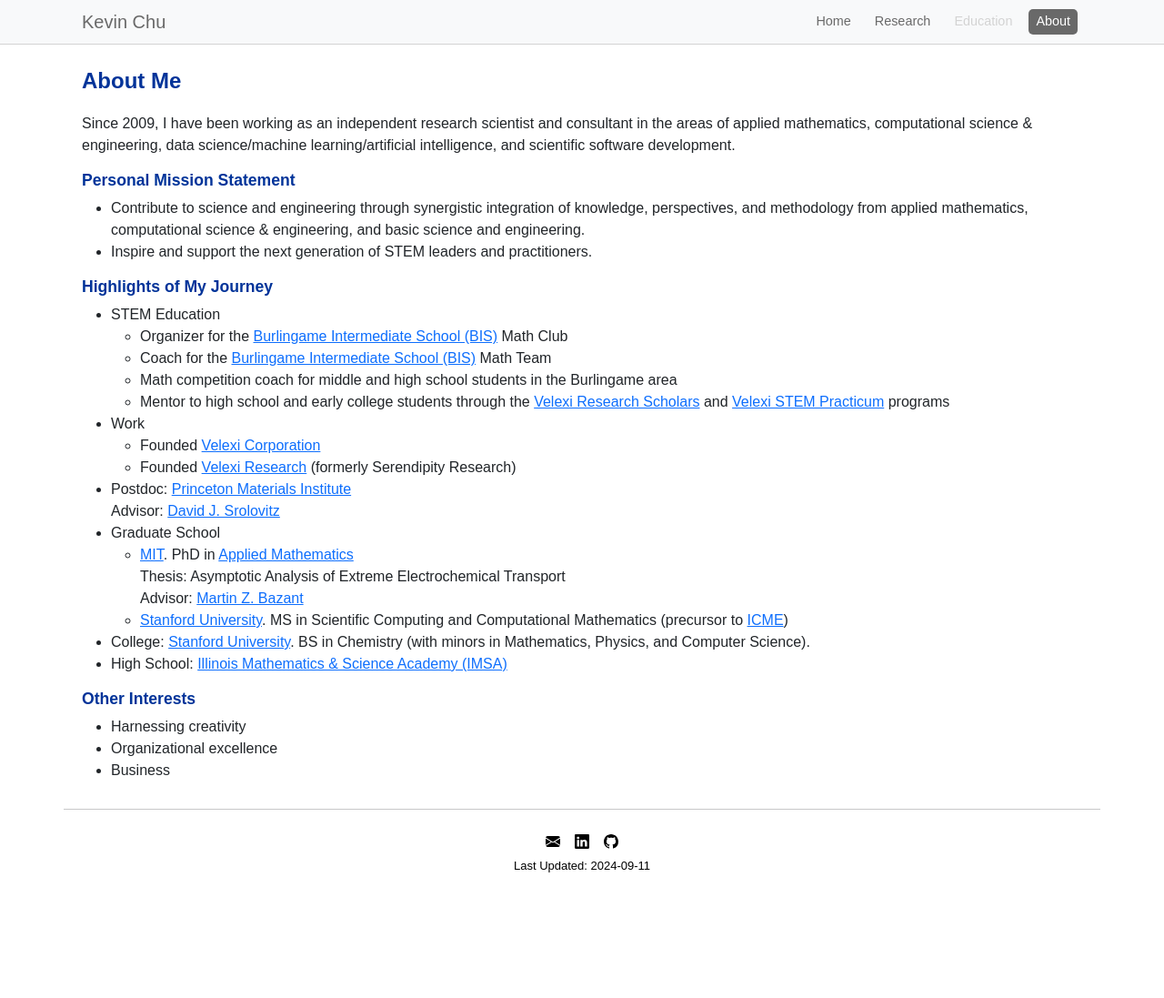
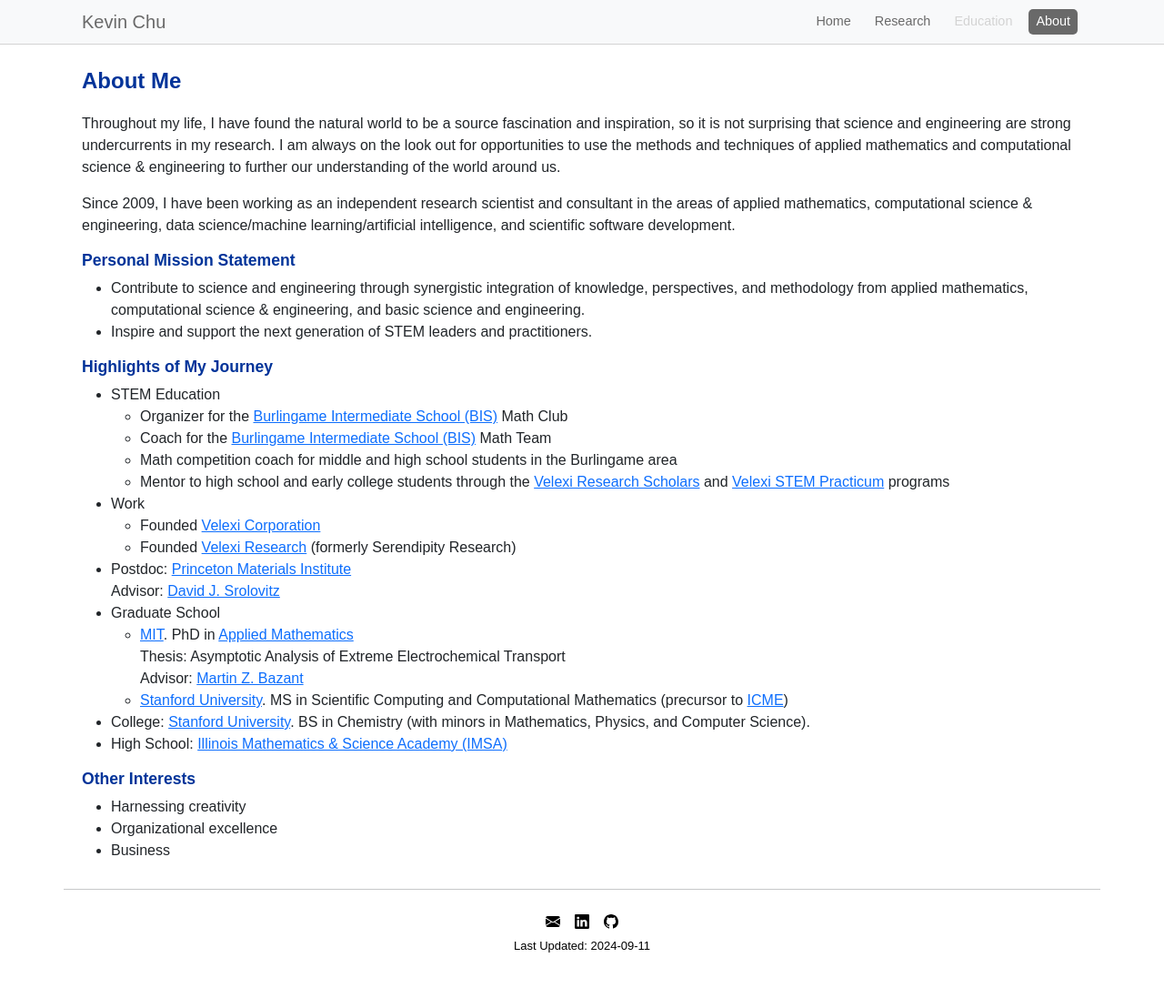
Before and after one commit to ktchu/ktchu.github.io, a Jekyll site: the page built from about.html, in a window 1280 px wide. Shown: the whole page at 91% size. Built offline with Jekyll 4.4.1, drawn with Linux system fonts in a browser that asks for light colours; before the commit the page ends 1009 px from its top, so only the background shows below that.

Commit message:
Update about page.

```diff
--- a/about.html
+++ b/about.html
@@ -5,6 +5,14 @@ title-tab: About
 permalink: /about/
 ---
 <section>
+  <p>
+  Throughout my life, I have found the natural world to be a source fascination and
+  inspiration, so it is not surprising that science and engineering are strong
+  undercurrents in my research. I am always on the look out for opportunities to use the
+  methods and techniques of applied mathematics and computational science & engineering to
+  further our understanding of the world around us.
+  </p>
+
   <p>
   Since 2009, I have been working as an independent research scientist and consultant in
   the areas of applied mathematics, computational science &amp; engineering,
```
